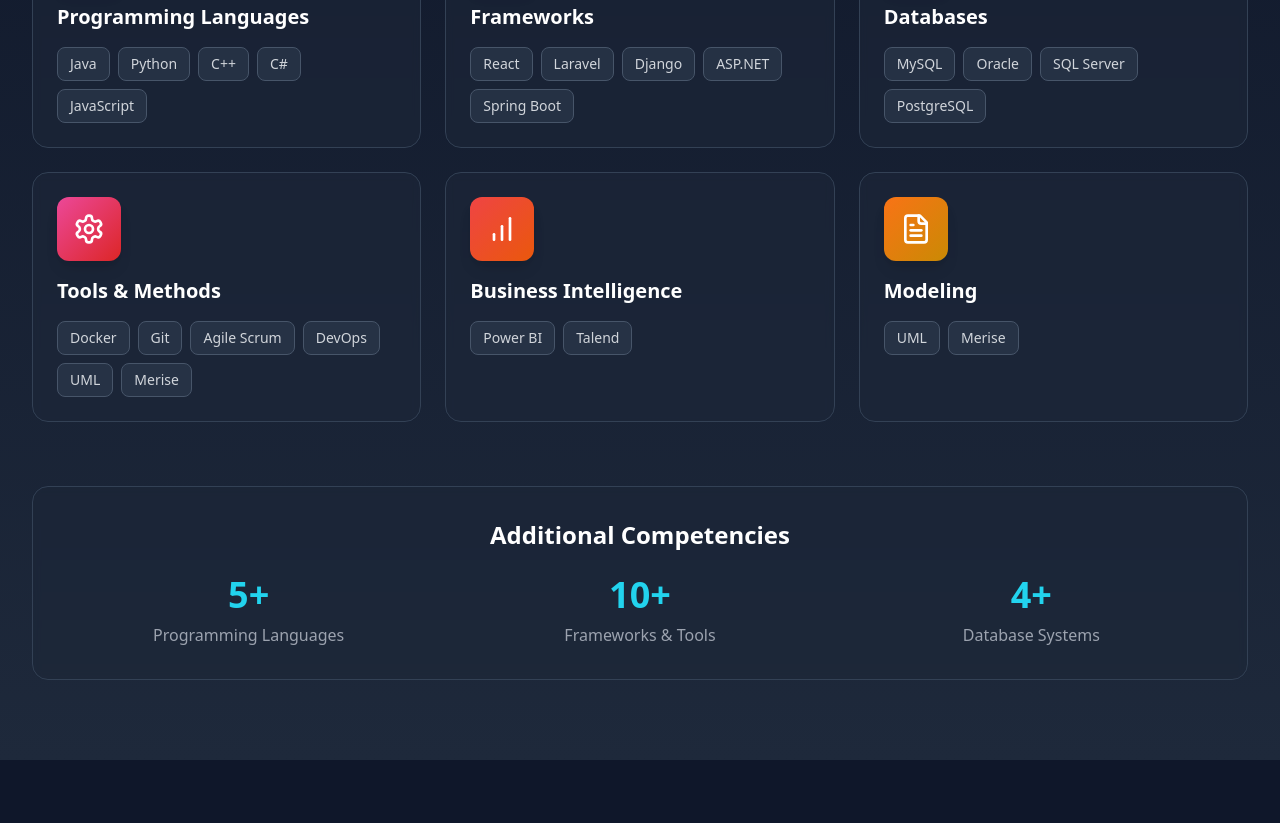
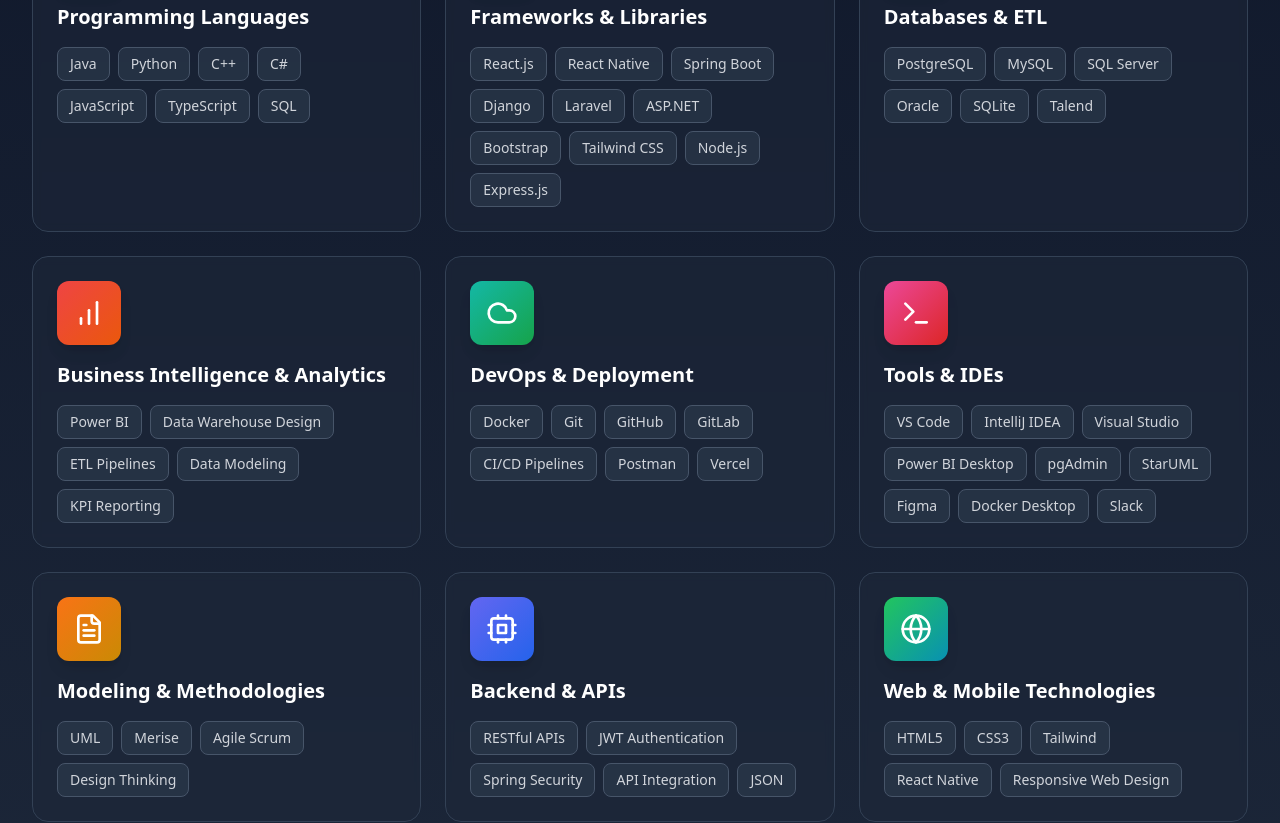
Before and after one commit to Ayaaa9/Portfolio, a React (Vite) app: page / in a window 1280 px wide. Shown: the part 2100-2923 px from the top of the page. Built offline with nearby package versions, Linux system fonts and the light colour scheme.

Commit message:
fixing skills commit

```diff
--- a/index.html
+++ b/index.html
@@ -2,9 +2,9 @@
 <html lang="en">
   <head>
     <meta charset="UTF-8" />
-    <link rel="icon" type="image/svg+xml" href="/vite.svg" />
+    <link rel="icon" href="/icon.png" />
     <meta name="viewport" content="width=device-width, initial-scale=1.0" />
-    <title>New chat</title>
+    <title>Portfolio</title>
   </head>
   <body>
     <div id="root"></div>
--- a/src/App.tsx
+++ b/src/App.tsx
@@ -1,4 +1,3 @@
-import React from 'react';
 import Navbar from './components/Navbar';
 import Hero from './components/Hero';
 import About from './components/About';
--- a/src/components/Skills.tsx
+++ b/src/components/Skills.tsx
@@ -1,5 +1,15 @@
 import React, { useState, useEffect, useRef } from 'react';
-import { Code, Database, Layers, Settings, BarChart, FileText } from 'lucide-react';
+import {
+  Code,
+  Database,
+  Layers,
+  BarChart,
+  FileText,
+  Cloud,
+  Terminal,
+  Cpu,
+  Globe,
+} from 'lucide-react';
 import Section from './Section';
 
 const Skills: React.FC = () => {
@@ -16,14 +26,9 @@
       { threshold: 0.1 }
     );
 
-    if (sectionRef.current) {
-      observer.observe(sectionRef.current);
-    }
-
+    if (sectionRef.current) observer.observe(sectionRef.current);
     return () => {
-      if (sectionRef.current) {
-        observer.unobserve(sectionRef.current);
-      }
+      if (sectionRef.current) observer.unobserve(sectionRef.current);
     };
   }, []);
 
@@ -31,39 +36,124 @@
     {
       icon: Code,
       title: "Programming Languages",
-      skills: ["Java", "Python", "C++", "C#", "JavaScript"],
-      color: "from-cyan-500 to-blue-600"
+      skills: [
+        "Java",
+        "Python",
+        "C++",
+        "C#",
+        "JavaScript",
+        "TypeScript",
+        "SQL",
+      ],
+      color: "from-cyan-500 to-blue-600",
     },
     {
       icon: Layers,
-      title: "Frameworks",
-      skills: ["React", "Laravel", "Django", "ASP.NET", "Spring Boot"],
-      color: "from-blue-500 to-purple-600"
+      title: "Frameworks & Libraries",
+      skills: [
+        "React.js",
+        "React Native",
+        "Spring Boot",
+        "Django",
+        "Laravel",
+        "ASP.NET",
+        "Bootstrap",
+        "Tailwind CSS",
+        "Node.js",
+        "Express.js",
+      ],
+      color: "from-blue-500 to-purple-600",
     },
     {
       icon: Database,
-      title: "Databases",
-      skills: ["MySQL", "Oracle", "SQL Server", "PostgreSQL"],
-      color: "from-purple-500 to-pink-600"
-    },
-    {
-      icon: Settings,
-      title: "Tools & Methods",
-      skills: ["Docker", "Git", "Agile Scrum", "DevOps", "UML", "Merise"],
-      color: "from-pink-500 to-red-600"
+      title: "Databases & ETL",
+      skills: [
+        "PostgreSQL",
+        "MySQL",
+        "SQL Server",
+        "Oracle",
+        "SQLite",
+        "Talend",
+      ],
+      color: "from-purple-500 to-pink-600",
     },
     {
       icon: BarChart,
-      title: "Business Intelligence",
-      skills: ["Power BI", "Talend"],
-      color: "from-red-500 to-orange-600"
+      title: "Business Intelligence & Analytics",
+      skills: [
+        "Power BI",
+        "Data Warehouse Design",
+        "ETL Pipelines",
+        "Data Modeling",
+        "KPI Reporting",
+      ],
+      color: "from-red-500 to-orange-600",
+    },
+    {
+      icon: Cloud,
+      title: "DevOps & Deployment",
+      skills: [
+        "Docker",
+        "Git",
+        "GitHub",
+        "GitLab",
+        "CI/CD Pipelines",
+        "Postman",
+        "Vercel",
+      ],
+      color: "from-teal-500 to-green-600",
+    },
+    {
+      icon: Terminal,
+      title: "Tools & IDEs",
+      skills: [
+        "VS Code",
+        "IntelliJ IDEA",
+        "Visual Studio",
+        "Power BI Desktop",
+        "pgAdmin",
+        "StarUML",
+        "Figma",
+        "Docker Desktop",
+        "Slack",
+      ],
+      color: "from-pink-500 to-red-600",
     },
     {
       icon: FileText,
-      title: "Modeling",
-      skills: ["UML", "Merise"],
-      color: "from-orange-500 to-yellow-600"
-    }
+      title: "Modeling & Methodologies",
+      skills: [
+        "UML",
+        "Merise",
+        "Agile Scrum",
+        "Design Thinking",
+      ],
+      color: "from-orange-500 to-yellow-600",
+    },
+    {
+      icon: Cpu,
+      title: "Backend & APIs",
+      skills: [
+        "RESTful APIs",
+        "JWT Authentication",
+        "Spring Security",
+        "API Integration",
+        "JSON",
+      ],
+      color: "from-indigo-500 to-blue-600",
+    },
+    {
+      icon: Globe,
+      title: "Web & Mobile Technologies",
+      skills: [
+        "HTML5",
+        "CSS3",
+        "Tailwind",
+        "React Native",
+        "Responsive Web Design",
+      ],
+      color: "from-green-500 to-cyan-600",
+    },
   ];
 
   return (
@@ -85,7 +175,9 @@
                 }`}
                 style={{ animationDelay: `${index * 100}ms` }}
               >
-                <div className={`w-16 h-16 bg-gradient-to-br ${category.color} rounded-xl flex items-center justify-center mb-4 group-hover:scale-110 group-hover:rotate-6 transition-all duration-300 shadow-lg`}>
+                <div
+                  className={`w-16 h-16 bg-gradient-to-br ${category.color} rounded-xl flex items-center justify-center mb-4 group-hover:scale-110 group-hover:rotate-6 transition-all duration-300 shadow-lg`}
+                >
                   <Icon className="text-white" size={32} />
                 </div>
 
@@ -110,16 +202,16 @@
           <h3 className="text-2xl font-bold text-white mb-6 text-center">Additional Competencies</h3>
           <div className="grid md:grid-cols-3 gap-6">
             <div className="text-center">
-              <div className="text-cyan-400 text-4xl font-bold mb-2">5+</div>
+              <div className="text-cyan-400 text-4xl font-bold mb-2">6+</div>
               <div className="text-gray-400">Programming Languages</div>
             </div>
             <div className="text-center">
               <div className="text-cyan-400 text-4xl font-bold mb-2">10+</div>
-              <div className="text-gray-400">Frameworks & Tools</div>
+              <div className="text-gray-400">Frameworks, Tools & Libraries</div>
             </div>
             <div className="text-center">
-              <div className="text-cyan-400 text-4xl font-bold mb-2">4+</div>
-              <div className="text-gray-400">Database Systems</div>
+              <div className="text-cyan-400 text-4xl font-bold mb-2">5+</div>
+              <div className="text-gray-400">Database & BI Tools</div>
             </div>
           </div>
         </div>
```
Also changed, not shown: public/icon.png (added).
